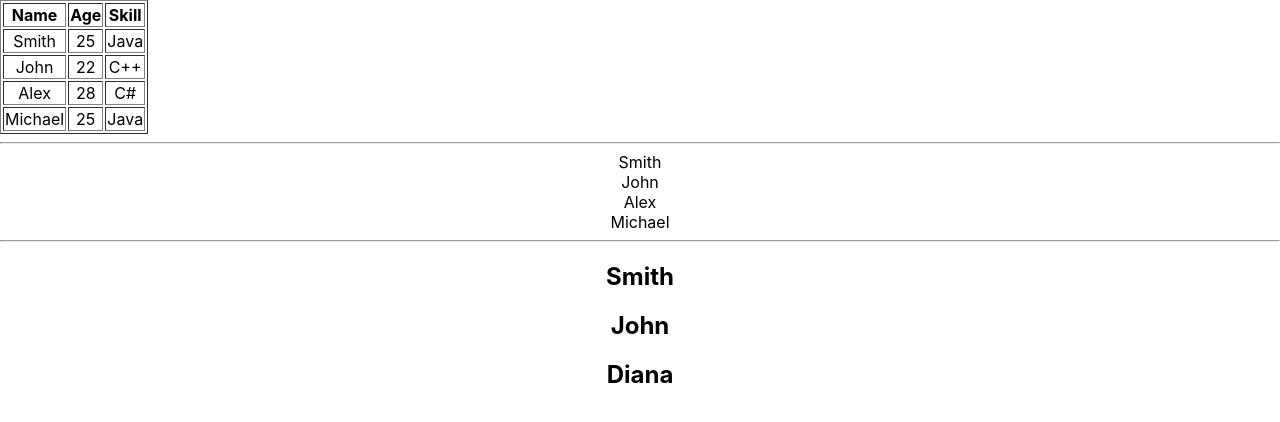
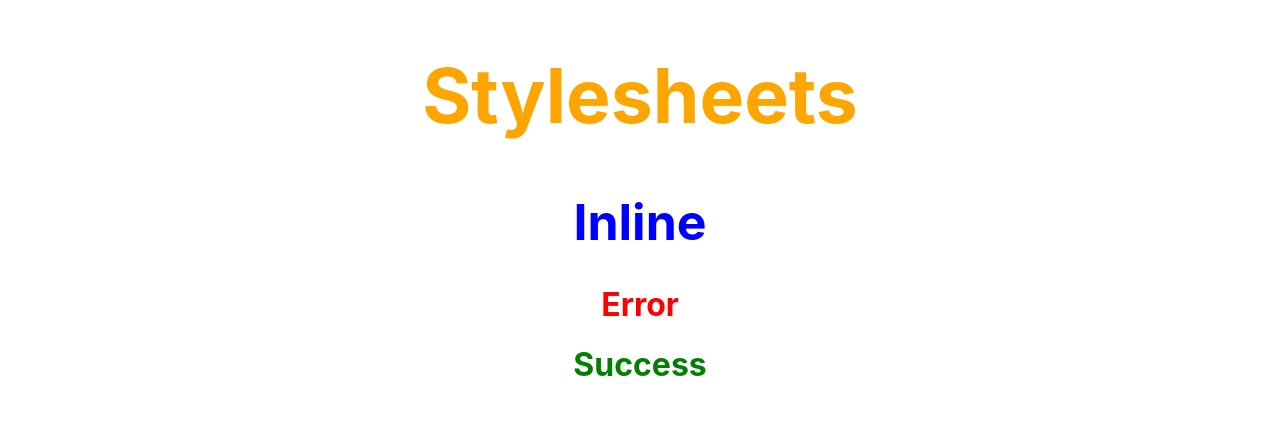
Before and after one commit to harishtm/ReactLearning, a React (Create React App) app in the folder hello-world/: page / in a window 1280 px wide. Shown: the top 422 px of the page. Built offline with nearby package versions, Linux system fonts and the light colour scheme.

Commit message:
styling and css in react

```diff
--- a/hello-world/src/App.js
+++ b/hello-world/src/App.js
@@ -13,6 +13,9 @@ import { EventBind } from './components/EventBind';
 import ParentComponent from './components/ParentComponent';
 import UserGreeting from './components/UserGreeting';
 import NameList from './components/NameList';
+import {StyleSheet, Inline} from './components/Stylesheet';
+import './css/appStyle.css';
+import style from './css/appStyle.module.css';
 
 
 function App() {
@@ -49,7 +52,12 @@ function App() {
 
       {/* <UserGreeting/> */}
 
-      <NameList/>
+      {/* <NameList/> */}
+
+      <StyleSheet primary={true} font_size={'large'}/>
+      <Inline/>
+      <h1 className='error'> Error </h1>
+      <h1 className={style.success}> Success </h1>
 
     </div>
   );
--- /dev/null
+++ b/hello-world/src/components/Stylesheet.js
@@ -0,0 +1,30 @@
+import React, {Component} from 'react';
+import '../css/myStyle.css';
+
+
+const heading = {
+    fontSize: '50px',
+    color: 'blue'
+}
+
+function StyleSheet(props) {
+    console.log(props)
+    let class_name = props.primary ? 'primary' : ''
+    let font_size = props.font_size == 'small' ? 'font-sm' : 'font-lg'
+    console.log(font_size)
+    return (
+        <div>
+            <h1 className={`${class_name} ${font_size}`}>Stylesheets</h1>
+        </div>
+    )
+}
+
+function Inline() {
+    return (
+        <div>
+            <h1 style={heading}>Inline</h1>
+        </div>
+    )
+}
+
+export {StyleSheet, Inline};
--- /dev/null
+++ b/hello-world/src/css/appStyle.css
@@ -0,0 +1,3 @@
+.error {
+    color: red;
+}
--- /dev/null
+++ b/hello-world/src/css/appStyle.module.css
@@ -0,0 +1,3 @@
+.success {
+    color: green;
+}
--- /dev/null
+++ b/hello-world/src/css/myStyle.css
@@ -0,0 +1,12 @@
+.primary {
+    color: orange;
+}
+
+.font-sm {
+    font-size: small;
+}
+
+.font-lg {
+    /* font-size: x-large; */
+    font-size: 75px;
+}
```
Also changed, not shown: hello-world/src/components/NameList.js (+14 -0 lines).
